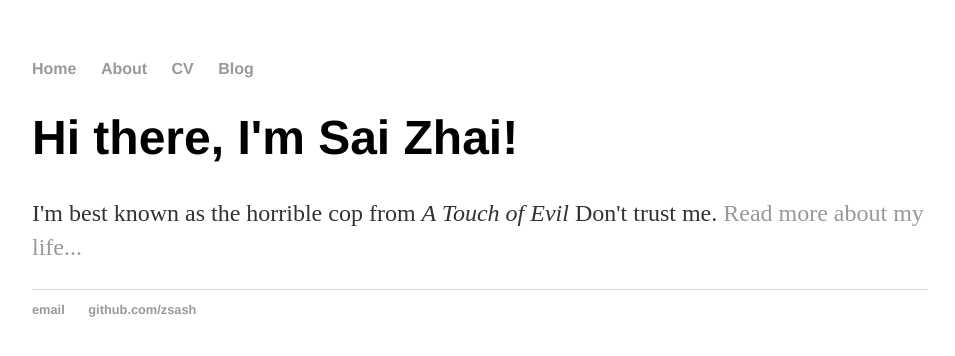
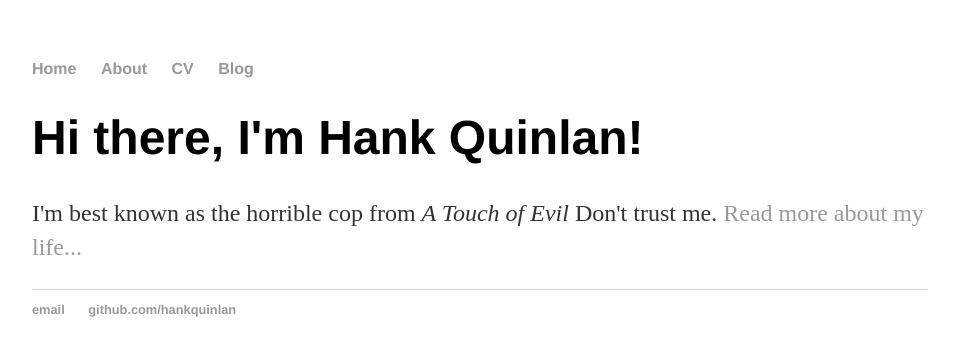
Before and after one commit to zsash/zsash.github.io, a Jekyll site: the page built from index.html, in a window 1280 px wide. Shown: the top 356 px of the page, without its empty margins (160-1115 px from the left). Built offline with Jekyll 4.4.1, drawn with Linux system fonts in a browser that asks for light colours.

Commit message:
Update index.html

```diff
--- a/index.html
+++ b/index.html
@@ -1,31 +1,8 @@
-<!DOCTYPE html>
-<html>
-	<head>
-		<title>Sai Zhai</title>
-		<!-- link to main stylesheet -->
-		<link rel="stylesheet" type="text/css" href="/css/main.css">
-	</head>
-	<body>
-		<nav>
-    		<ul>
-        		<li><a href="/">Home</a></li>
-	        	<li><a href="/about">About</a></li>
-        		<li><a href="/cv">CV</a></li>
-        		<li><a href="/blog">Blog</a></li>
-    		</ul>
-		</nav>
-		<div class="container">
-    		<div class="blurb">
-        		<h1>Hi there, I'm Sai Zhai!</h1>
-
-				<p>I'm best known as the horrible cop from <em>A Touch of Evil</em> Don't trust me. <a href="/about">Read more about my life...</a></p>
-    		</div><!-- /.blurb -->
-		</div><!-- /.container -->
-		<footer>
-    		<ul>
-        		<li><a href="mailto:zsxin1@126.com">email</a></li>
-        		<li><a href="https://github.com/zsash">github.com/zsash</a></li>
-			</ul>
-		</footer>
-	</body>
-</html>
+---
+layout: default
+title: Hank Quinlan, Horrible Cop
+---
+<div class="blurb">
+	<h1>Hi there, I'm Hank Quinlan!</h1>
+	<p>I'm best known as the horrible cop from <em>A Touch of Evil</em> Don't trust me. <a href="/about">Read more about my life...</a></p>
+</div><!-- /.blurb -->
```
